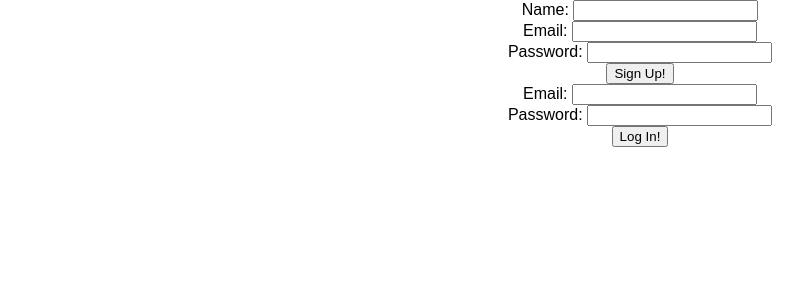
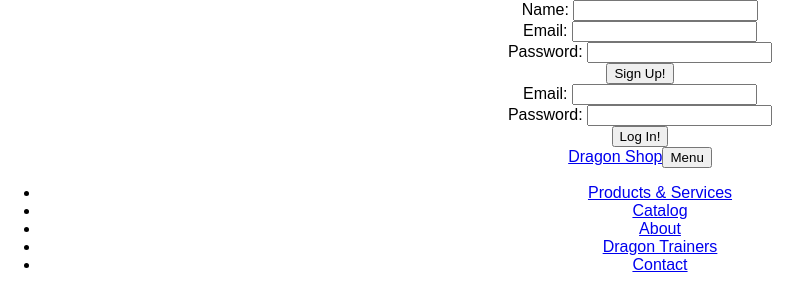
Before and after one commit to vivian5668/dragon-react, a React (Create React App) app in the folder client/: page / in a window 1280 px wide. Shown: the top 308 px of the page, without its empty margins (0-811 px from the left). Built offline with nearby package versions, Linux system fonts and the light colour scheme; the HTML template or start-up script is replaced by a standard one.

Commit message:
Navbar is now a component

```diff
--- a/client/src/App.js
+++ b/client/src/App.js
@@ -2,6 +2,7 @@ import React, { Component } from 'react';
 import './App.css';
 import Signup from './Signup';
 import Login from './Login';
+import Navbar from './Navbar';
 import { UserProfile } from './UserProfile';
 import axios from 'axios';
 
@@ -64,6 +65,7 @@ class App extends Component {
         <div className="App">
           <Signup liftToken={this.liftTokenToState} />
           <Login liftToken={this.liftTokenToState} />
+          <Navbar />
         </div>
       )
     }
--- /dev/null
+++ b/client/src/Navbar.js
@@ -0,0 +1,35 @@
+import React from 'react';
+
+const Navbar = props => (
+
+	<nav className="navbar navbar-expand-lg navbar-dark bg-dark fixed-top" id="mainNav">
+	      <div className="container">
+	        <a className="navbar-brand js-scroll-trigger" href="#page-top">Dragon Shop</a>
+	        <button className="navbar-toggler navbar-toggler-right" type="button" data-toggle="collapse" data-target="#navbarResponsive" aria-controls="navbarResponsive" aria-expanded="false" aria-label="Toggle navigation">
+	          Menu
+	          <i className="fa fa-bars"></i>
+	        </button>
+	        <div className="collapse navbar-collapse" id="navbarResponsive">
+	          <ul className="navbar-nav text-uppercase ml-auto">
+	            <li className="nav-item">
+	              <a className="nav-link js-scroll-trigger" href="#services">Products & Services</a>
+	            </li>
+	            <li className="nav-item">
+	              <a className="nav-link js-scroll-trigger" href="#portfolio">Catalog</a>
+	            </li>
+	            <li className="nav-item">
+	              <a className="nav-link js-scroll-trigger" href="#about">About</a>
+	            </li>
+	            <li className="nav-item">
+	              <a className="nav-link js-scroll-trigger" href="#team">Dragon Trainers</a>
+	            </li>
+	            <li className="nav-item">
+	              <a className="nav-link js-scroll-trigger" href="#contact">Contact</a>
+	            </li>
+	          </ul>
+	        </div>
+	      </div>
+	    </nav>
+)
+
+export default Navbar
```
Also changed, not shown: 1 other file (tests, documents, lock files or other folders).
